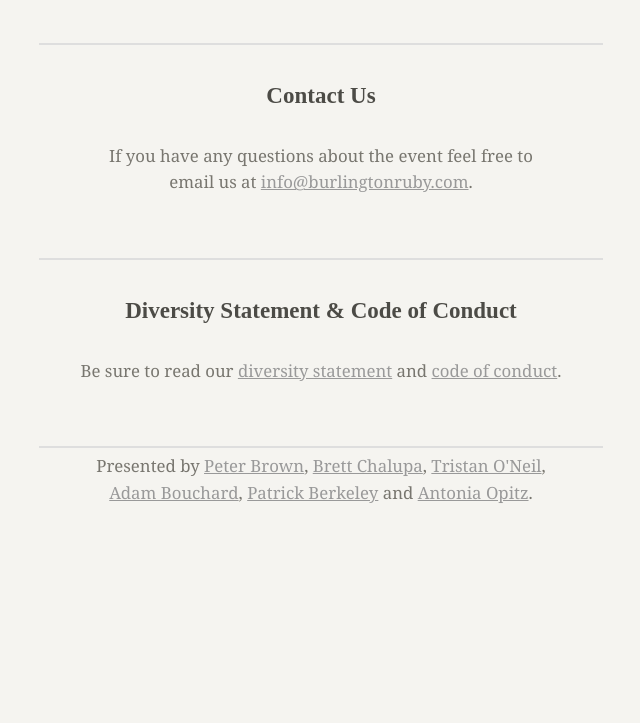
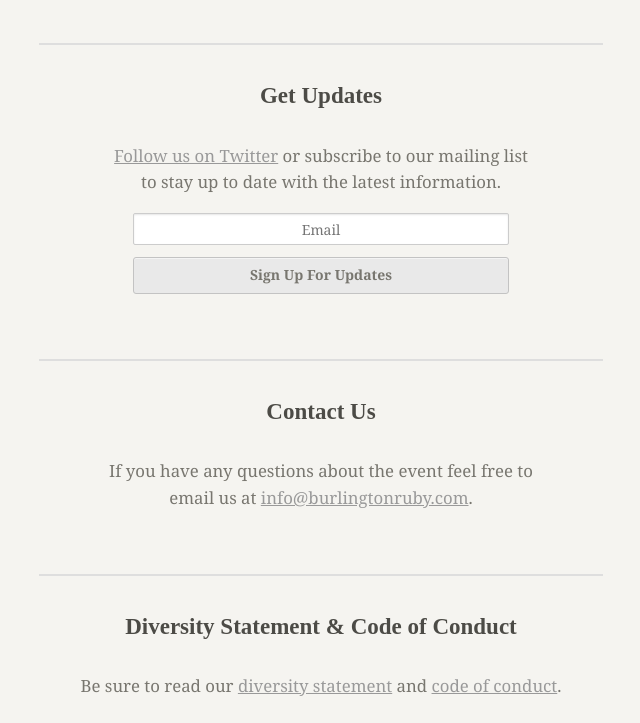
Before and after one commit to burlingtonruby/buruco2013, a Jekyll site: the page built from index.html, in a window 1280 px wide and 900 px high, scrolled down 4194 px, cut to the strip 177-900 px from the top of the window. Shown: the whole strip, without its empty margins (319-959 px from the left). Built offline with Jekyll 4.4.1, drawn with Linux system fonts in a browser that asks for light colours; nearby versions of some CDN libraries; before the commit the page ends 4898 px from its top, so only the background shows below that.

Commit message:
add back the get updates section (closes #12)

```diff
--- a/index.html
+++ b/index.html
@@ -208,6 +208,19 @@ text-align:left;" ></div>
       <iframe width="100%" height="400" frameBorder='0' src='http://a.tiles.mapbox.com/v3/tristanoneil.map-5efsk4qo.html#6/44.21200000000002/-72.606'></iframe>
     </div>
   </div>
+  <div id="get_updates" class="section row">
+    <div class="large devider"></div>
+    <div class="ten columns centered">
+      <h4>Get Updates</h4>
+      <p><a href="https://twitter.com/btvrubyconf" target="_blank">Follow us on Twitter</a> or
+      subscribe to our mailing list<br />to stay up to date with the latest
+      information.</p>
+      <form action="http://burlingtonruby.us6.list-manage.com/subscribe/post?u=4afa6a3d86e7481d5f562f7b7&amp;id=47188c99b0" method="post">
+        <input type="email" required name="EMAIL" placeholder="Email" id="mce-EMAIL" class="six">
+        <input type="submit" value="Sign Up For Updates" class="button radius six secondary">
+      </form>
+    </div>
+  </div>
   <div id="contact" class="section row">
     <div class="large devider"></div>
     <div class="ten columns centered">
```
